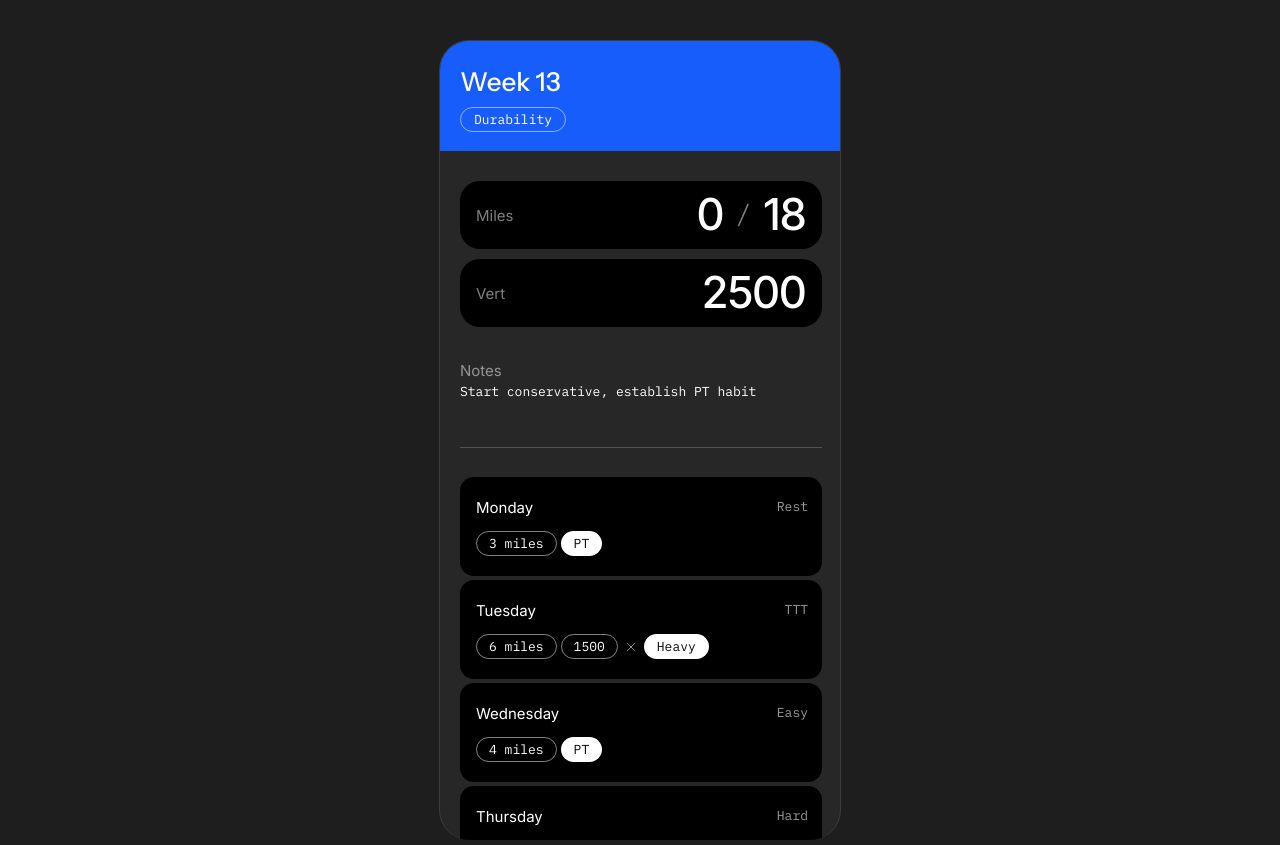
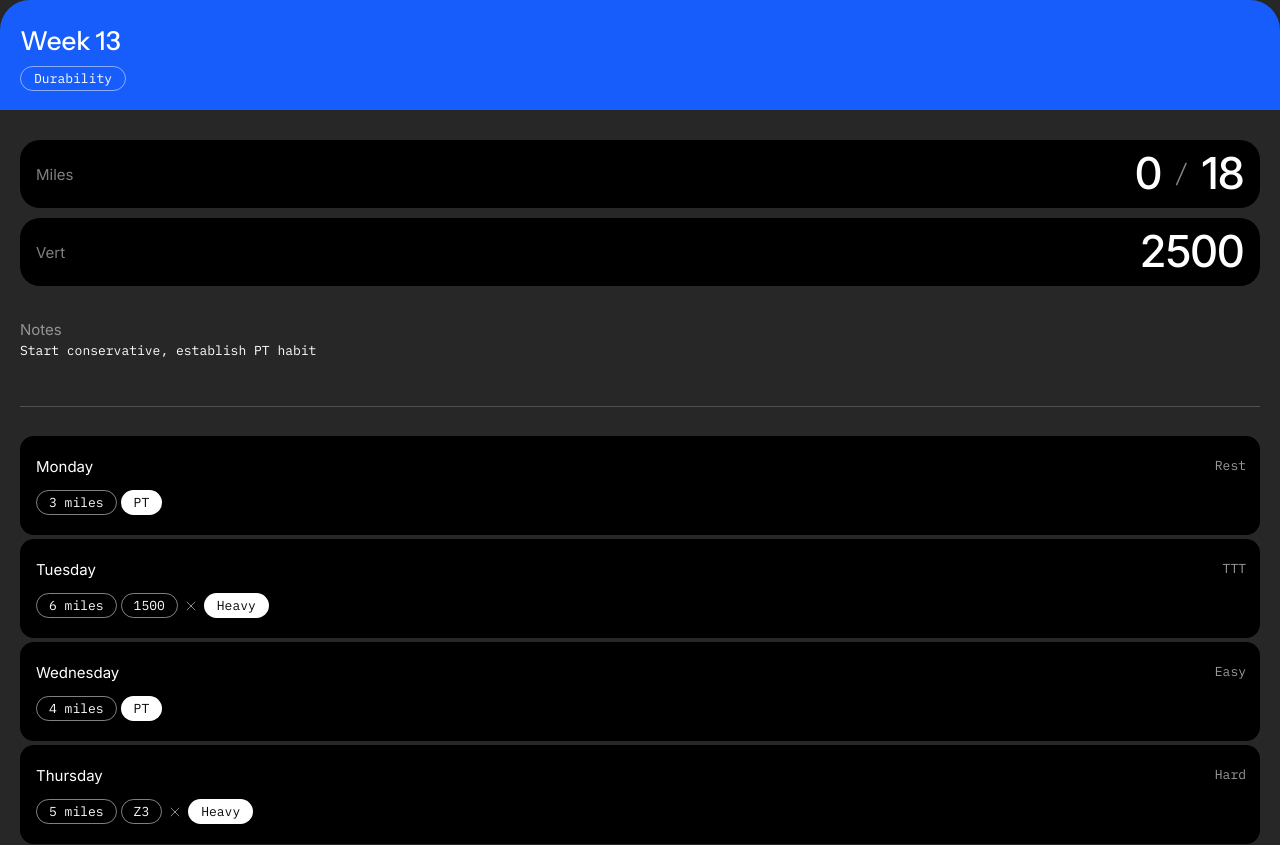
Before and after one commit to jonaschafer/protocol, a Next.js app: page /week in a window 1280 px wide. Shown: the top 845 px of the page. Built offline with nearby package versions, Linux system fonts and the light colour scheme.

Commit message:
Update /week to match /day styling: edge-to-edge layout, 20px padding, scrolling, and rounded top corners

```diff
--- a/app/components/WeekHeader.tsx
+++ b/app/components/WeekHeader.tsx
@@ -36,7 +36,11 @@ export function WeekHeader({ weekNumber, category, phase = 'durability' }: WeekH
   return (
     <div
       className="w-full h-[110px] px-5 relative"
-      style={{ backgroundColor: config.bgColor }}
+      style={{
+        backgroundColor: config.bgColor,
+        borderTopLeftRadius: '30px',
+        borderTopRightRadius: '30px'
+      }}
       data-name="weekHeader"
     >
       {/* Week Number */}
--- a/app/components/WeekView.tsx
+++ b/app/components/WeekView.tsx
@@ -39,14 +39,9 @@ export function WeekView({
     <div
       style={{
         width: '100%',
-        height: '100%',
+        minHeight: '100vh',
         position: 'relative',
-        background: '#272727',
-        overflow: 'hidden',
-        borderRadius: 30,
-        borderLeft: '1px rgba(255, 255, 255, 0.10) solid',
-        borderTop: '1px rgba(255, 255, 255, 0.10) solid',
-        borderRight: '1px rgba(255, 255, 255, 0.10) solid'
+        background: '#272727'
       }}
       data-name="weekView"
     >
@@ -58,35 +53,21 @@ export function WeekView({
       {/* Content Section */}
       <div
         style={{
-          width: 362,
-          left: 20,
-          top: 140,
-          position: 'absolute',
+          padding: '0 20px',
+          paddingTop: '140px',
+          paddingBottom: '200px',
+          display: 'flex',
           flexDirection: 'column',
-          justifyContent: 'flex-start',
-          alignItems: 'flex-start',
-          gap: 20,
-          display: 'inline-flex'
+          gap: 20
         }}
       >
         {/* Run Header Section */}
-        <div
-          style={{
-            flexDirection: 'column',
-            justifyContent: 'flex-start',
-            alignItems: 'flex-start',
-            gap: 20,
-            display: 'flex',
-            width: '100%'
-          }}
-        >
         <WeekRunHeader
           milesCurrent={milesCurrent}
           milesTotal={milesTotal}
           vert={vert}
           notes={notes}
         />
-        </div>
 
         {/* Exercise List (Days) */}
         <WeekExerciseList days={days} />
--- a/app/week/page.tsx
+++ b/app/week/page.tsx
@@ -57,8 +57,13 @@ export default function WeekPage() {
   ];
 
   return (
-    <div style={{ padding: '40px', minHeight: '100vh', background: '#1e1e1e' }}>
-      <div style={{ maxWidth: '402px', height: '800px', margin: '0 auto' }}>
+    <div
+      style={{
+        background: '#272727',
+        minHeight: '100vh',
+        width: '100%'
+      }}
+    >
       <WeekView
         weekNumber={13}
         category="Durability"
@@ -70,6 +75,5 @@ export default function WeekPage() {
         days={days}
       />
     </div>
-    </div>
   );
 }
```
Lines whose indentation alone changed are shown as unchanged.
